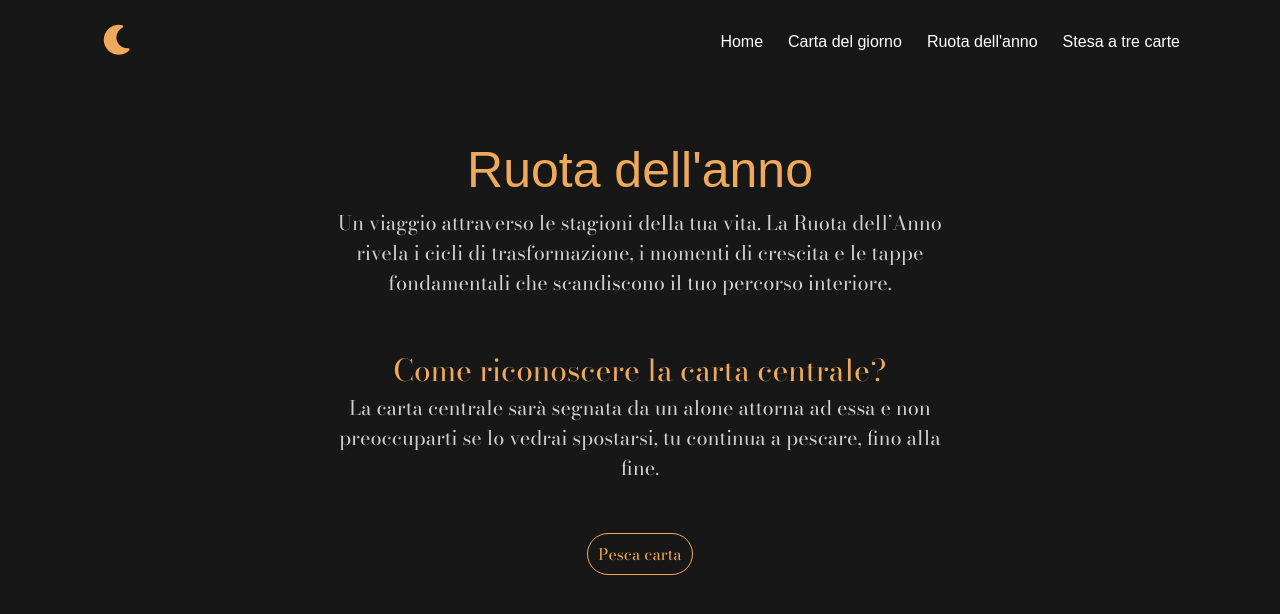
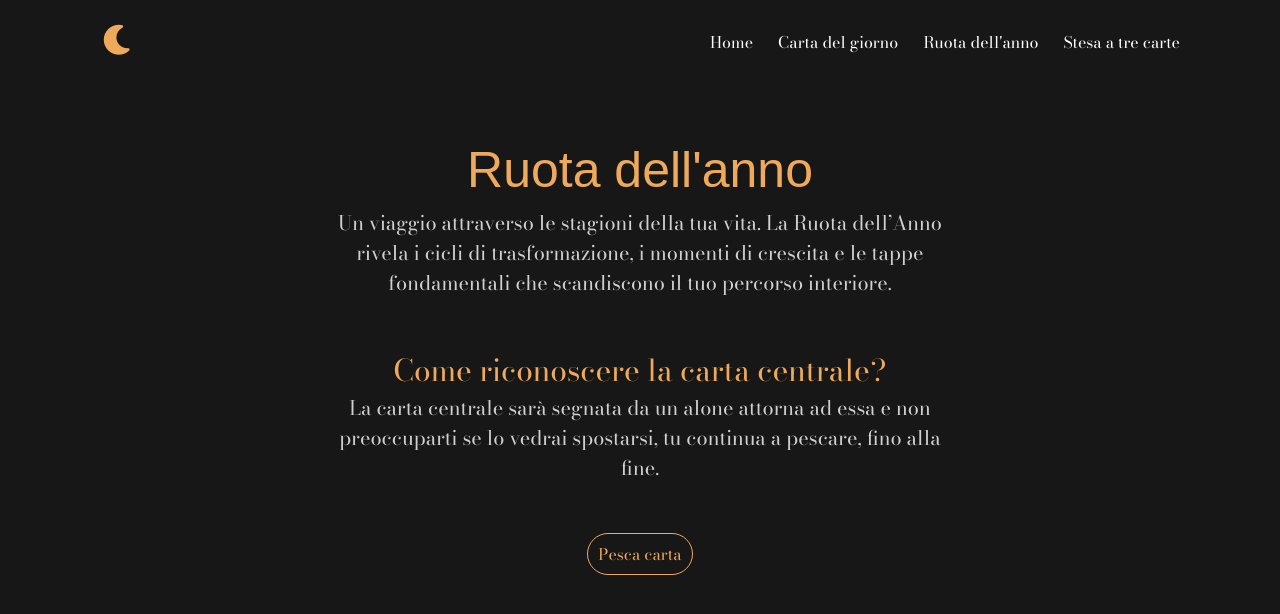
Before and after one commit to gabriele-ag/Pesca-Tarocchi, a Next.js app: page /Ruotadellanno in a window 1280 px wide. Shown: the top 614 px of the page. Built offline with nearby package versions, Linux system fonts and the light colour scheme; a web font is replaced by a local one.

Commit message:
feat: updated css

```diff
--- a/app/Ruotadellanno/CSS/ruotadellanno.module.css
+++ b/app/Ruotadellanno/CSS/ruotadellanno.module.css
@@ -88,6 +88,7 @@
     position: relative;
 }
 
+
 .centrale {
     box-shadow: 0 0 30px 10px rgba(238, 144, 90, 0.5);
 }
--- a/app/globals.css
+++ b/app/globals.css
@@ -40,6 +40,7 @@ body {
 }
 
 .nav {
+  font-family: var(--font-bodoni);
   display: flex;
   justify-content: flex-start;
   align-items: center;
@@ -86,3 +87,9 @@ body {
   z-index: -1;
   opacity: 0.1;
 }
+
+/* IMG BACKGROUND */
+
+.nuvole {
+  opacity: 0.8;
+}
```
Also changed, not shown: public/difspmk-aee02bb6-3c9b-4011-88ed-1d4ad0b8ecdc.png (deleted).
